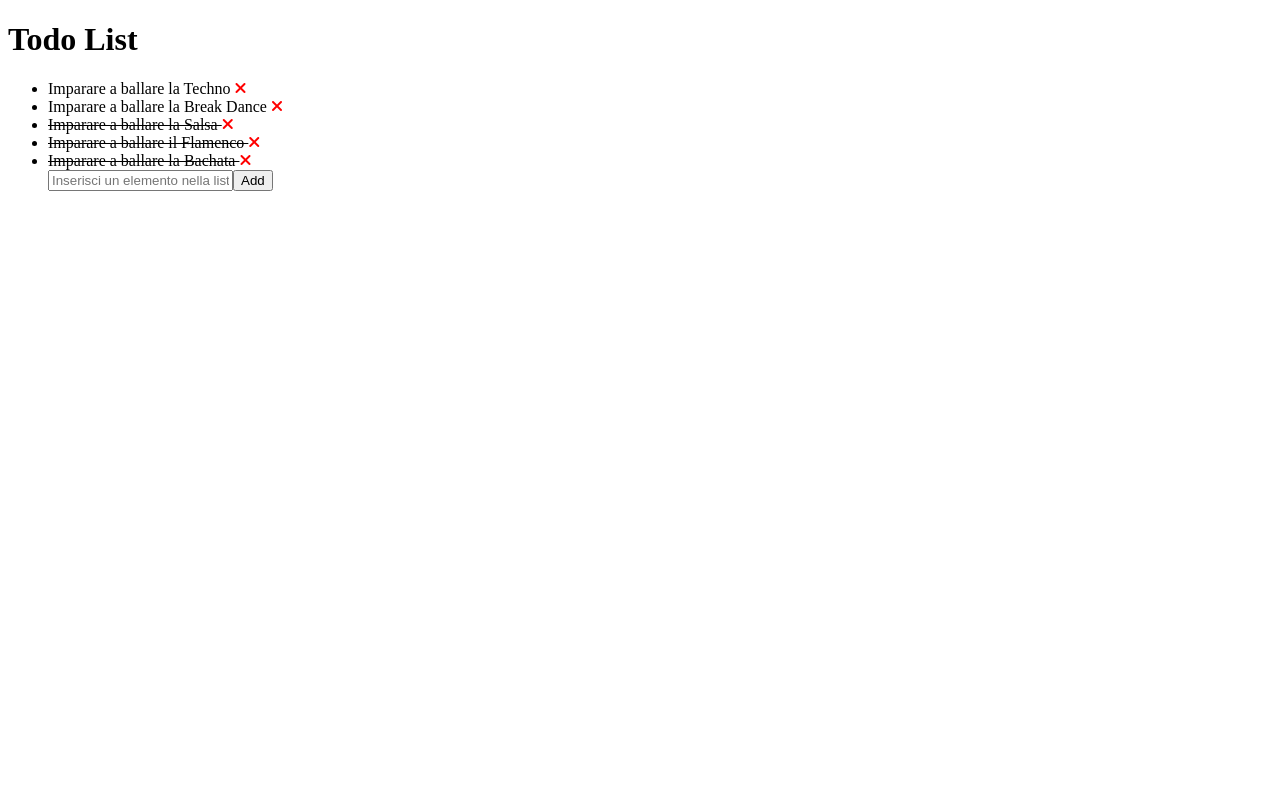
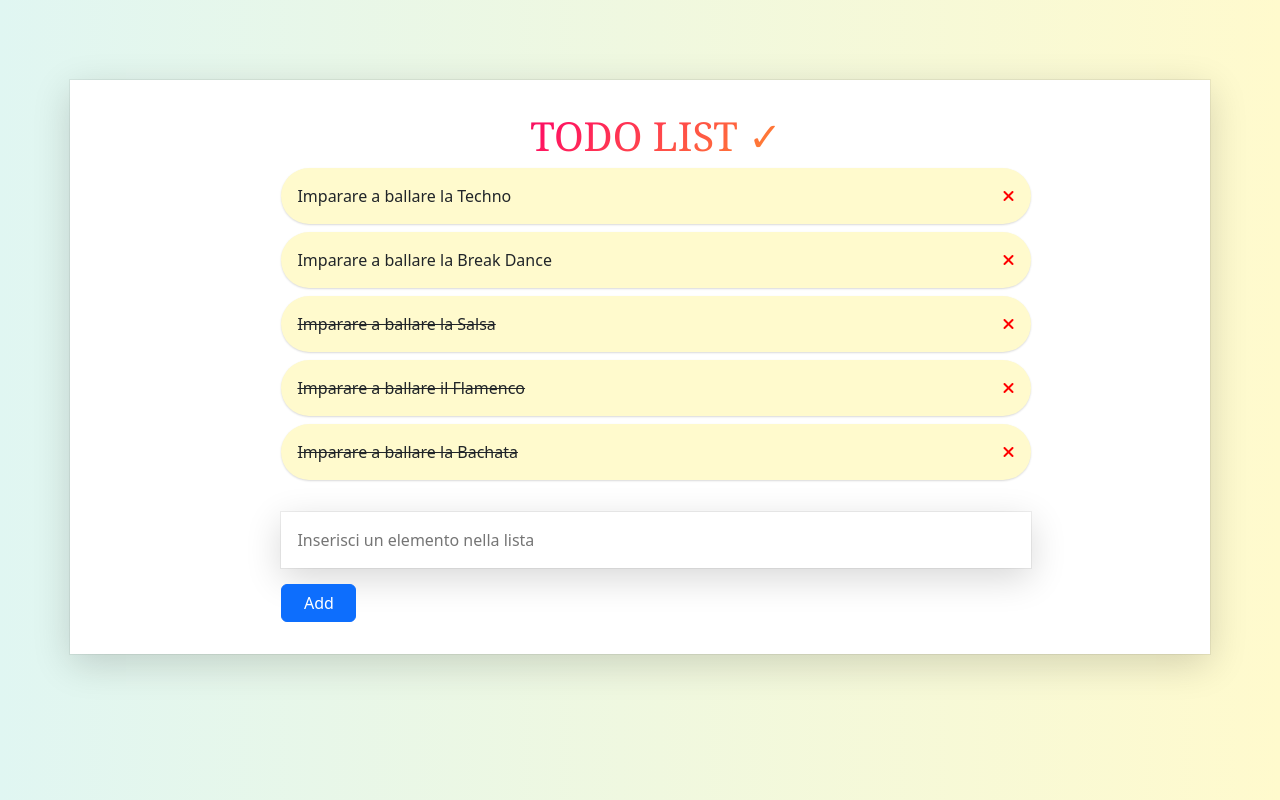
Before and after one commit to mohamed-jebali/vue-todolist, a plain HTML site: page index.html in a window 1280 px wide. Drawn offline with nearby package versions, Linux system fonts and the light colour scheme.

Commit message:
added style

```diff
--- a/css/style.css
+++ b/css/style.css
@@ -1,7 +1,92 @@
 span i{
     color: red;
+}
+
+body{
+    background: linear-gradient(to left,lemonchiffon,rgb(224, 246, 242) ) !important;
+
 }
 
 .cancelled{
     text-decoration: line-through;
 }
+li{
+    list-style-type: none;
+    padding: 1rem;
+    background-color: lemonchiffon;
+    border-radius: 2rem;
+    display: flex;
+    justify-content: space-between;
+    margin-bottom: 0.5rem;
+    box-shadow: rgba(3, 102, 214, 0.3) 0px 0px 0px 3px;
+}
+
+li {
+    box-shadow: 0 1px 2px rgba(0,0,0,0.15);
+    transition: box-shadow 0.3s ease-in-out;
+  }
+
+  /* Transition to a bigger shadow on hover */
+  li:hover {
+    box-shadow: 0 5px 15px rgba(0,0,0,0.3);
+  }
+input{
+    border: none;
+    padding: 1rem;
+    box-shadow: rgba(0, 0, 0, 0.16) 0px 10px 36px 0px, rgba(0, 0, 0, 0.06) 0px 0px 0px 1px;
+}
+
+
+h1
+{
+    font-family: Georgia, 'Times New Roman', Times, serif;
+   text-transform: uppercase;
+  background-image: linear-gradient(
+    -225deg,
+    #231557 0%,
+    #44107a 29%,
+    #ff1361 67%,
+    #fff800 100%
+  );
+  background-size: auto auto;
+  background-clip: border-box;
+  background-size: 200% auto;
+  color: #fff;
+  background-clip: text;
+  text-fill-color: transparent;
+  -webkit-background-clip: text;
+  -webkit-text-fill-color: transparent;
+  animation: textclip 2s linear infinite;
+  display: inline-block;
+      font-size: 190px;
+}
+
+@keyframes textclip {
+  to {
+    background-position: 200% center;
+  }
+}
+
+
+
+.container{
+    background-color: white;
+    margin-top: 5rem;
+    padding: 2rem;
+    box-shadow: rgba(0, 0, 0, 0.16) 0px 10px 36px 0px, rgba(0, 0, 0, 0.06) 0px 0px 0px 1px;
+}
+
+.todolist{
+    margin: auto;
+    display: flex;
+    flex-direction: column;
+    width: 70%;
+}
+.todolist button{
+    margin-top: 1rem;
+    width: 10%;
+    transition: all .4s ease-in-out;
+  }
+button:hover{
+    transform: scale(1.2);
+}
--- a/index.html
+++ b/index.html
@@ -7,6 +7,8 @@
     <title>todoList</title>
     <!-- CSS LINK -->
     <link rel="stylesheet" href="./css/style.css">
+    <!-- BOOTSTRAP LINK 5.3 -->
+    <link rel="stylesheet" href="https://cdn.jsdelivr.net/npm/bootstrap@5.3.0/dist/css/bootstrap.min.css">
     <!-- FONTAWESOME 6.4.0 -->
     <link rel="stylesheet" href="https://cdnjs.cloudflare.com/ajax/libs/font-awesome/6.4.0/css/all.min.css">
 </head>
@@ -14,17 +16,17 @@
     <script src="https://unpkg.com/vue@3/dist/vue.global.js"></script>
 
     <div id="app">
-        <div>
-            <h1>
-                Todo List
-            </h1>
+        <div class="container">
             <ul class="todolist">
+                <h1 class="text-center">
+                    Todo List &check;
+                </h1>
                 <li v-for="(elements,index) in list" :class="{ cancelled: elements.done }">
                     {{ elements.text }}
                     <span @click="removeList"><i class="fa-solid fa-xmark"></i></span>
                 </li>
-                <input type="text" v-model="newElement" @keydown.enter="addToList" placeholder="Inserisci un elemento nella lista">
-                <button @click="addToList">Add</button>
+                <input class="mt-4" type="text" v-model="newElement" @keydown.enter="addToList" placeholder="Inserisci un elemento nella lista">
+                <button @click="addToList" class="btn btn-primary">Add</button>
             </ul>
         </div>
     </div>
```
